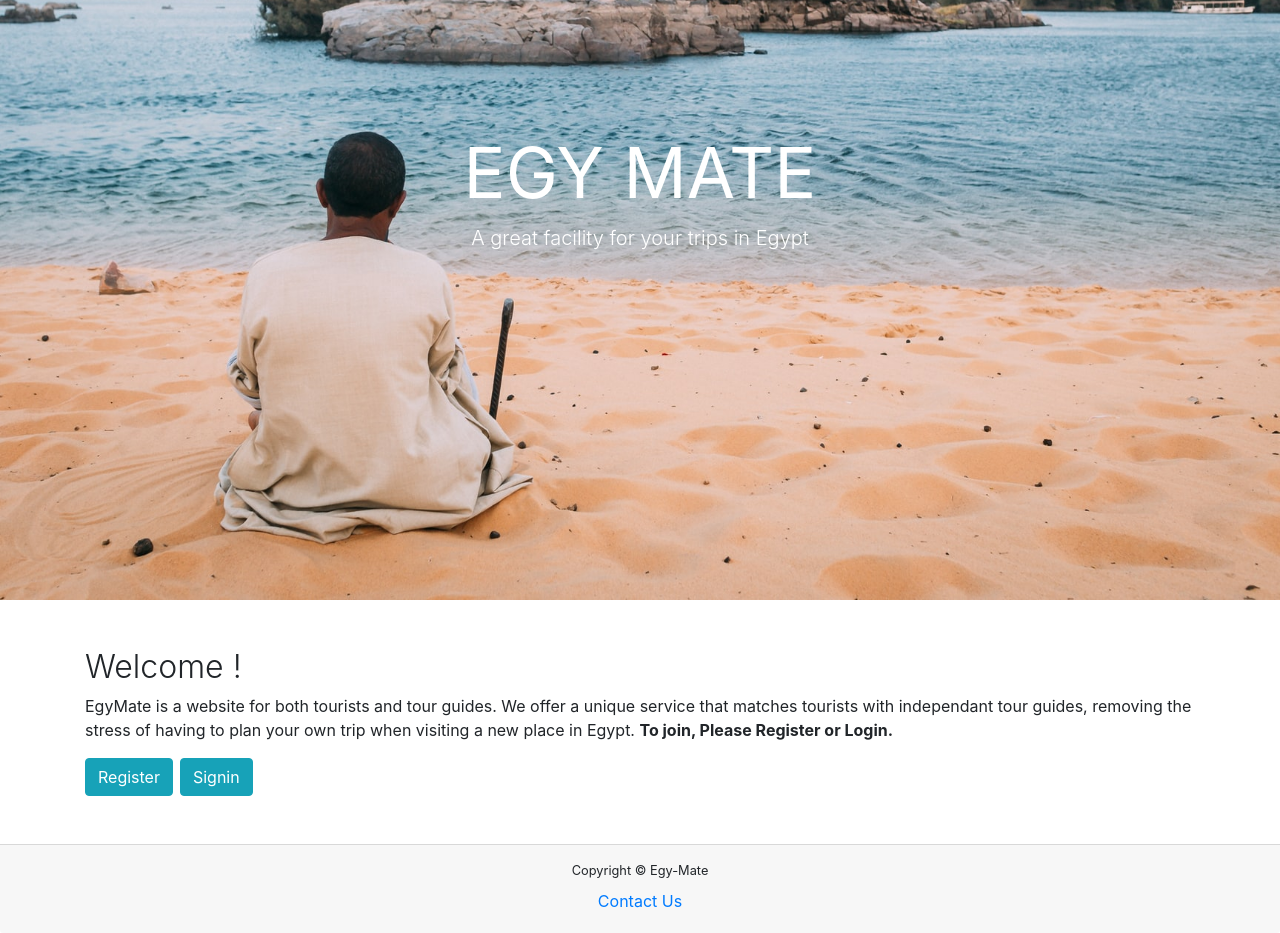
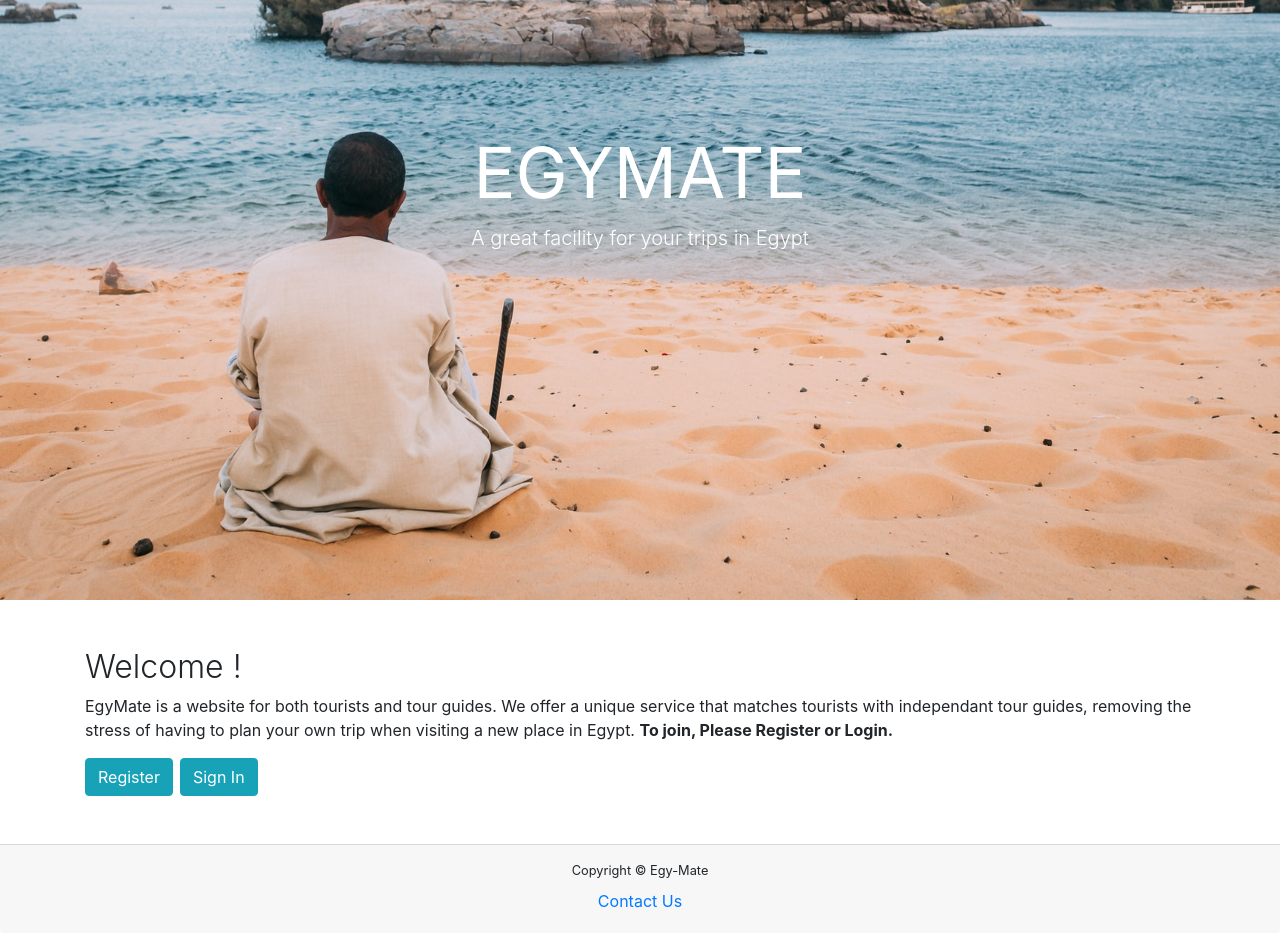
Before and after one commit to MohamedAyman98/EgyMate, a React (Create React App) app in the folder client/: page / in a window 1280 px wide. Shown: the part 200-1133 px from the top of the page. Built offline with nearby package versions, Linux system fonts and the light colour scheme.

Commit message:
Added axios and removed unnecessary code

```diff
--- a/client/package.json
+++ b/client/package.json
@@ -3,6 +3,7 @@
   "version": "0.1.0",
   "private": true,
   "dependencies": {
+    "axios": "^0.19.0",
     "bootstrap": "^4.4.1",
     "react": "^16.12.0",
     "react-dom": "^16.12.0",
--- a/client/src/components/Landing.jsx
+++ b/client/src/components/Landing.jsx
@@ -21,7 +21,7 @@ export class Landing extends Component {
                     textAlign: "center"
                   }}
                 >
-                  <b>Egy Mate</b>
+                  <b>EgyMate</b>
                 </h1>
                 <p class="lead">A great facility for your trips in Egypt</p>
               </div>
@@ -45,7 +45,7 @@ export class Landing extends Component {
                 variant="info"
                 style={{ marginLeft: "7px" }}
               >
-                Signin
+                Sign In
               </Button>
             </ButtonToolbar>
           </div>
```
Also changed, not shown: client/src/components/TouristSelectTrip.js (added, +12 -0 lines), 1 other file (tests, documents, lock files or other folders).
